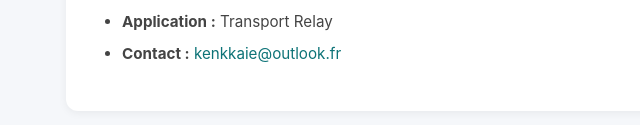
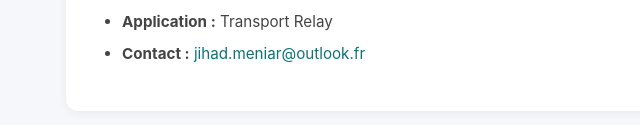
Before and after one commit to JihadMeniar/transportrelay-legal, a plain HTML site: page index.html in a window 1280 px wide. Shown: the part 675-800 px from the top of the page, 208-848 px from the left. Drawn offline with Linux system fonts and the light colour scheme.

Commit message:
Update index.html
Update Mail

```diff
--- a/index.html
+++ b/index.html
@@ -131,7 +131,7 @@
     <p>Le responsable du traitement des données collectées via l'Application est :</p>
     <ul>
       <li><strong>Application :</strong> Transport Relay</li>
-      <li><strong>Contact :</strong> <a href="mailto:kenkkaie@outlook.fr">kenkkaie@outlook.fr</a></li>
+      <li><strong>Contact :</strong> <a href="mailto:jihad.meniar@outlook.fr">jihad.meniar@outlook.fr</a></li>
     </ul>
   </div>
 
@@ -227,7 +227,7 @@
       <li><strong>Droit de retrait du consentement</strong> — à tout moment pour la localisation et les notifications</li>
     </ul>
     <div class="highlight">
-      Pour exercer ces droits, contactez-nous à : <a href="mailto:kenkkaie@outlook.fr">kenkkaie@outlook.fr</a>
+      Pour exercer ces droits, contactez-nous à : <a href="mailto:jihad.meniar@outlook.fr">jihad.meniar@outlook.fr</a>
       <br/>Nous répondrons dans un délai de 30 jours.
     </div>
     <p>Vous pouvez également introduire une réclamation auprès de la <strong>CNIL</strong> : <a href="https://www.cnil.fr" target="_blank">cnil.fr</a></p>
@@ -259,7 +259,7 @@
     <h2><span class="num">11</span>Contact</h2>
     <p>Pour toute question relative à cette politique de confidentialité :</p>
     <ul>
-      <li><strong>E-mail :</strong> <a href="mailto:kenkkaie@outlook.fr">kenkkaie@outlook.fr</a></li>
+      <li><strong>E-mail :</strong> <a href="mailto:jihad.meniar@outlook.fr">jihad.meniar@outlook.fr</a></li>
       <li><strong>Application :</strong> Transport Relay</li>
     </ul>
   </div>
```
